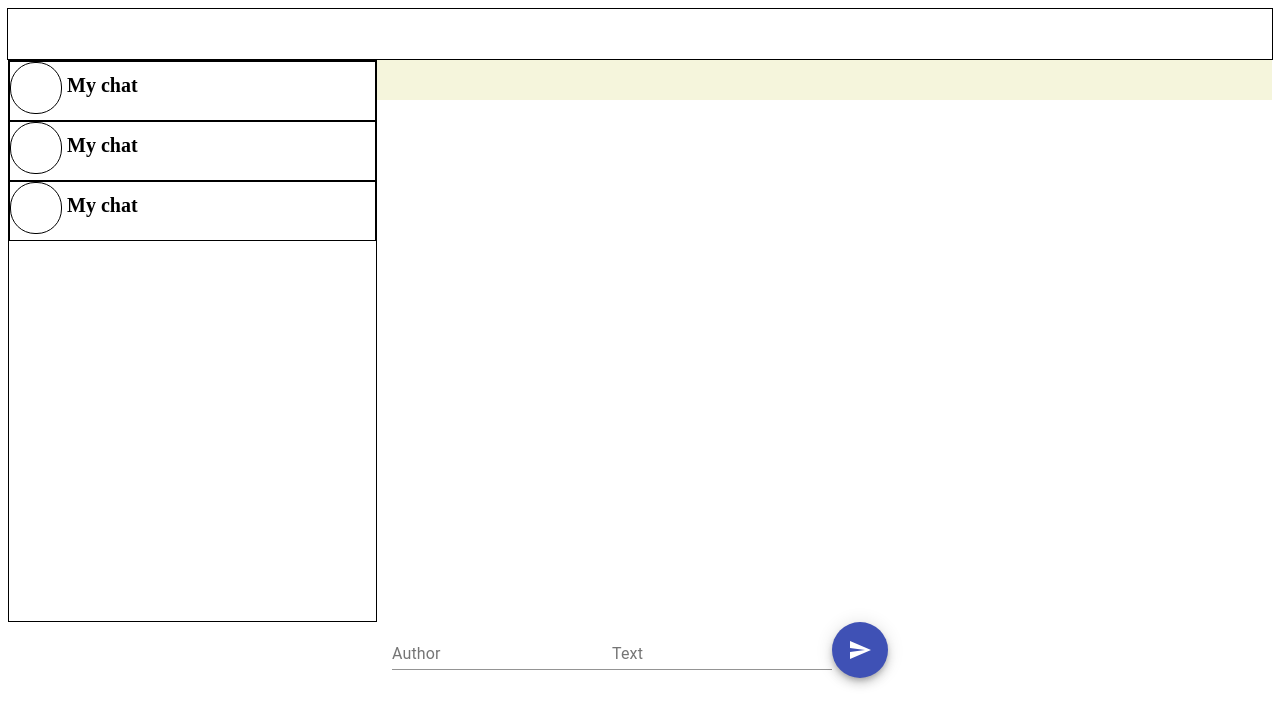
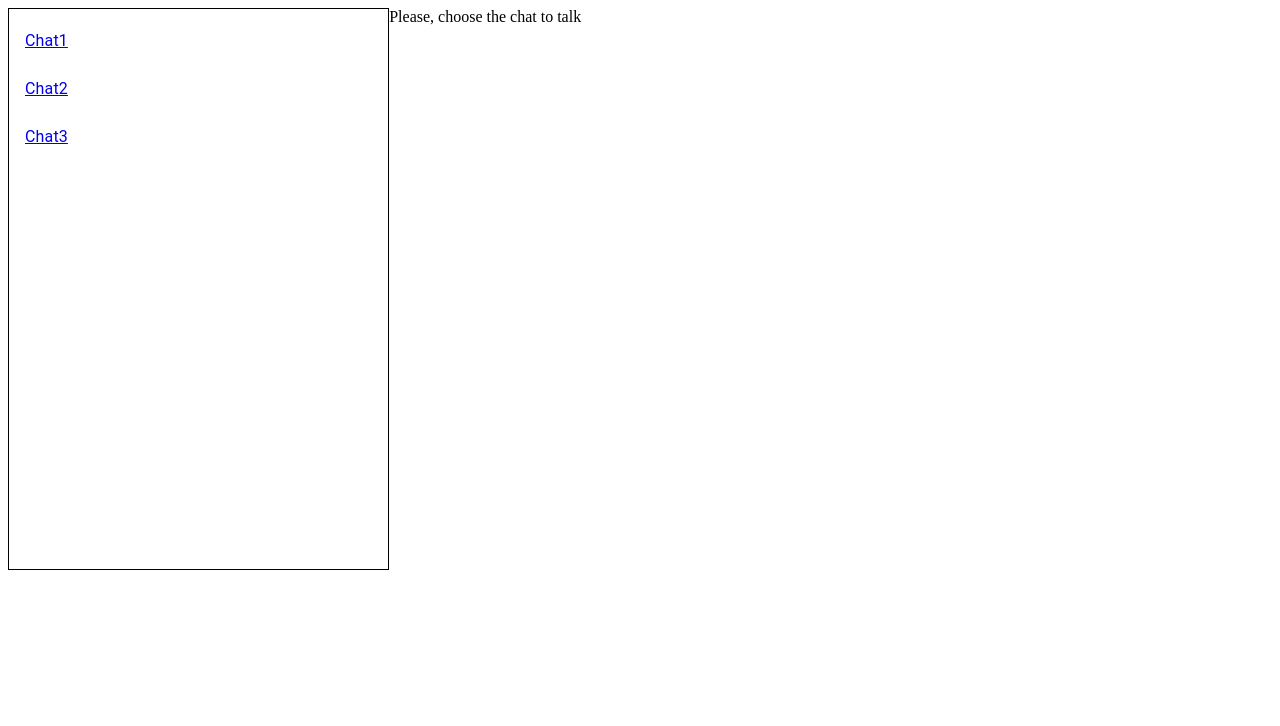
Before and after one commit to Abdullah-ahi/React.js, a React app: page / in a window 1280 px wide. Shown: the top 726 px of the page. Built offline with nearby package versions, Linux system fonts and the light colour scheme.

Commit message:
Updated project

```diff
--- a/package.json
+++ b/package.json
@@ -35,6 +35,7 @@
     "prop-types": "^15.7.2",
     "react": "^17.0.1",
     "react-dom": "^17.0.1",
+    "react-router-dom": "^5.2.0",
     "sass": "^1.29.0",
     "yargs": "^16.1.0"
   }
--- a/src/components/ChatList/ChatList.jsx
+++ b/src/components/ChatList/ChatList.jsx
@@ -1,16 +1,33 @@
-import { AssistantRounded } from '@material-ui/icons';
 import './ChatList.css'
 
 import React, { Component } from 'react';
+import List from '@material-ui/core/List';
+import ListItem from '@material-ui/core/ListItem';
+import ListItemText from '@material-ui/core/ListItemText';
+import { Link } from 'react-router-dom';
 export class ChatList extends Component {
 
 
     render(){
         return(
             <div className="chatList">
-                <div className="own-chat"><div className="chat-logo"/><span className="chat-name">My chat</span></div>
-                <div className="own-chat"><div className="chat-logo"/><span className="chat-name">My chat</span></div>
-                <div className="own-chat"><div className="chat-logo"/><span className="chat-name">My chat</span></div>
+                <List>
+                    <ListItem>
+                        <Link to="/chats/1">
+                            <ListItemText primary = 'Chat1'></ListItemText>
+                        </Link>
+                    </ListItem>
+                    <ListItem>
+                        <Link to="/chats/2">
+                            <ListItemText primary = 'Chat2'></ListItemText>
+                        </Link>
+                    </ListItem>
+                    <ListItem>
+                        <Link to="/chats/3">
+                            <ListItemText primary = 'Chat3'></ListItemText>
+                        </Link>
+                    </ListItem>
+                </List>
             </div>
         )
     }
--- a/src/components/MessageForm/MessageForm.jsx
+++ b/src/components/MessageForm/MessageForm.jsx
@@ -50,7 +50,7 @@ export class MessageForm extends Component{
             <div className="message-form">
                 <TextField label="Author" name="author" className="author" onChange={this.handleInputChange} type="text" value = {author}/>
                 <TextField label="Text" name="text" className="message_text" onKeyDown = {this.handleEnterDown} onChange={this.handleInputChange} type="text" value = {text}/>
-                <Fab variant="contained" color="primary" onClick={this.handleMessageSend}><SendIcon/></Fab>
+                <Fab variant="round" color="primary" onClick={this.handleMessageSend}><SendIcon/></Fab>
             </div>
         )
     }
--- a/src/components/Messenger/Messenger.jsx
+++ b/src/components/Messenger/Messenger.jsx
@@ -6,21 +6,42 @@ import { Header } from '../Header';
 import { ChatList } from '../ChatList';
 import {  MessageForm  } from '../MessageForm'
 import {  MessagesList  } from '../MessagesList';
+
 export class Messenger extends Component{
     state = {
-        messages: [
-
-        ]
+        chats: {
+            '1':{
+                id: 1,
+                messages: [
+                    {text: 'Hello from chat № 1', author: 'Bot'}
+                ],
+                name: 'Chat 1'
+            },
+            '2':{
+                id: 2,
+                messages: [
+                    {text: 'Hello from chat № 2', author: 'Bot'}
+                ],
+                name: 'Chat 2'
+            },
+            '3':{
+                id: 3,
+                messages: [
+                    {text: 'Hello from chat № 3', author: 'Bot'}
+                ],
+                name: 'Chat 3'
+            }
+        }
     }
 
     componentDidUpdate(){
-        const { messages } = this.state
-        if (messages[messages.length - 1].author !== 'Bot'){
-            setTimeout(() => {
-                this.setState({
-                messages: messages.concat({author: 'Bot', text: `Hello ${messages[messages.length - 1].author}! The bot is conected. I don't understand you`})
-                })
-            }, 1000)
+        if (this.messages.length){
+            const { author } = this.messages[this.messages.length - 1];
+            if (author !== 'Bot'){
+                setTimeout(() => {
+                    this.handleMessageSend({author: 'Bot', text: `Hello ${this.messages[this.messages.length - 1].author}! The bot is conected. I don't understand you`})
+                }, 1000)
+            }
         }
     }
 
@@ -28,19 +49,39 @@ export class Messenger extends Component{
         if (message.text === ''){
             return
         }else{
-            this.setState(({messages}) => ({messages: messages.concat([message])}))
+            const { chats } = this.state;
+            const { match } = this.props;
+
+            const chat = chats[match.params.id];
+            const messages = this.messages.concat(message)
+            chat.messages = messages
+            this.setState({
+                chats: {
+                    ...this.state.chats,
+                    [match.params.id]: chat,
+                }
+            })
         }
     }
+    get messages(){
+        const { chats } = this.state;
+        const { match } = this.props;
+
+        let messages = null;
+        if (match && chats[match.params.id]){
+            messages = chats[match.params.id].messages
+        }
+        return messages;
+    }
     render(){
-        const { messages } = this.state;
+        console.log(this.props);
         return (
             <div className="messenger">
-                <Header/>
                 <div className="messages-block">
                     <ChatList/>
-                    <MessagesList items={messages}/>
+                    {this.messages ? <MessagesList items={this.messages}/> : 'Please, choose the chat to talk'}
                 </div>
-                <MessageForm onSend={this.handleMessageSend}/>
+                {this.messages && <MessageForm onSend={this.handleMessageSend}/>}
             </div>
         )
     }
--- a/src/index.html
+++ b/src/index.html
@@ -4,6 +4,7 @@
     <meta charset="UTF-8">
     <meta name="viewport" content="width=device-width, initial-scale=1.0">
     <title>Document</title>
+    <base href="/"/>
 </head>
 <body>
     <div id="root"></div>
--- a/src/index.jsx
+++ b/src/index.jsx
@@ -2,11 +2,15 @@ import 'assets/global.css';
 
 import React from 'react';
 import ReactDom from 'react-dom';
-
-import { Messenger } from './components/Messenger';
+import { BrowserRouter, Switch, Route} from 'react-router-dom';
+import { routes } from './routes';
 
 ReactDom.render(
-    <Messenger/>,
+    <BrowserRouter>
+        <Switch>
+            {routes.map((route, idx)=> <Route key={idx} {...route}/>)}
+        </Switch>
+    </BrowserRouter>,
     document.getElementById('root')
 )
 
--- /dev/null
+++ b/src/pages/aboutPage.jsx
@@ -0,0 +1,5 @@
+export function aboutPage(){
+    return (
+        <div>About page</div>
+    )
+}
--- /dev/null
+++ b/src/routes.js
@@ -0,0 +1,20 @@
+import { Messenger } from './components/Messenger';
+import { aboutPage } from './pages/aboutPage';
+
+export const routes = [
+    {
+        path: '/',
+        exact: true,
+        component: Messenger,
+    },
+    {
+        path: '/about',
+        exact: true,
+        component: aboutPage,
+    },
+    {
+        path: '/chats/:id',
+        exact: true,
+        component: Messenger,
+    }
+]
--- a/webpack.config.js
+++ b/webpack.config.js
@@ -13,7 +13,8 @@ module.exports = {
         extensions: ['.js', '.jsx'],
         alias: {
             components: path.resolve(__dirname, 'src', 'components'),
-            assets: path.resolve(__dirname, 'src', 'assets')
+            assets: path.resolve(__dirname, 'src', 'assets'),
+            pages: path.resolve(__dirname, 'src', 'pages')
         }
 
     },
@@ -42,6 +43,10 @@ module.exports = {
         new MiniCssExtractPlugin({
             filename: 'main.css',
         }),
-    ]
+    ],
+
+    devServer: {
+        historyApiFallback: true,
+    }
 
 }
```
Also changed, not shown: 2 other files (tests, documents, lock files or other folders).
